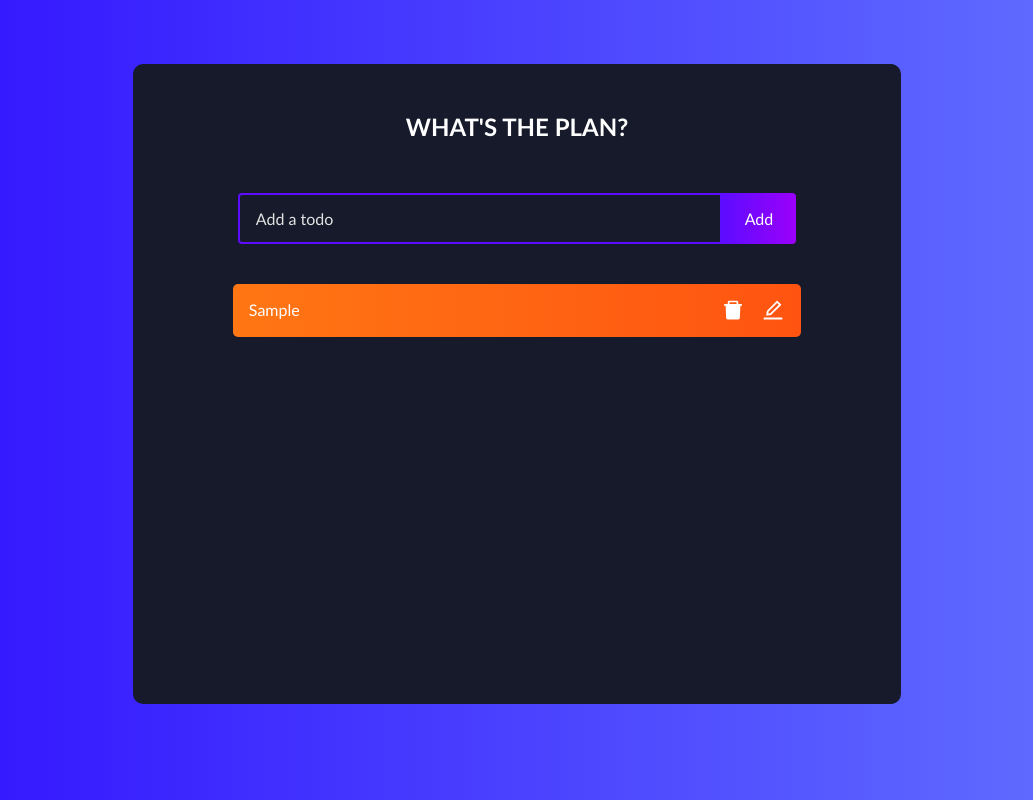
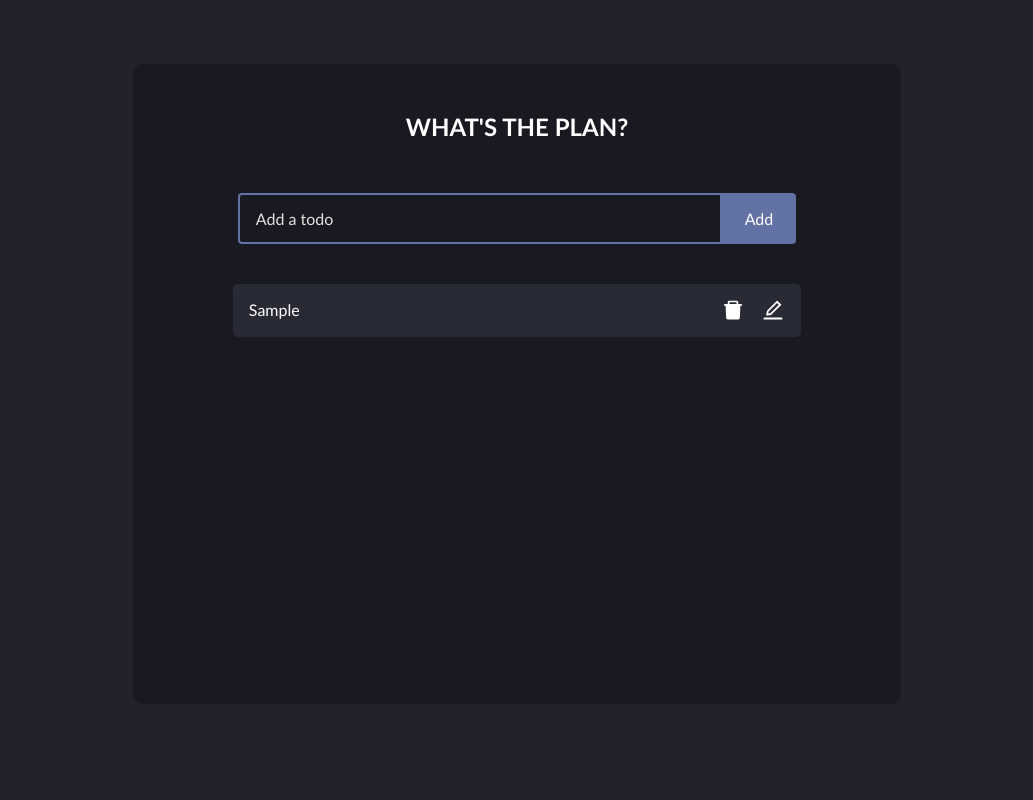
Before and after one commit to andrempeixoto/todo-react-app, a React (Create React App) app: page / in a window 1280 px wide. Both pictures are taken after typing "Sample" into the empty fields and a click on the button "Add". Shown: the whole page, without its empty margins (123-1156 px from the left). Built offline with nearby package versions, Linux system fonts and the light colour scheme; the HTML template or start-up script is replaced by a standard one.

Commit message:
Changes color pallete to dark theme

```diff
--- a/src/App.css
+++ b/src/App.css
@@ -7,11 +7,13 @@
 }
 
 body {
-  background: linear-gradient(
+  /* background-color:#1d323b; */
+  /* background: linear-gradient(
     90deg,
     rgba(48, 16, 255, 1) 0%,
     rgba(100, 115, 255, 1) 100%
-  );
+  ); */
+  background-color: #21222c;
 }
 .todo-app {
   display: flex;
@@ -19,7 +21,8 @@ body {
   justify-content: flex-start;
   width: 60vw;
   min-height: 80vh;
-  background: #161a2b;
+  /* background: #2A3F54; */
+  background-color: #191a21;
   text-align: center;
   margin: 5% auto;
   border-radius: 10px;
@@ -45,7 +48,7 @@ h1 {
   margin: 4px 0;
   padding: 14px 32px 14px 16px;
   border-radius: 4px 0 0 4px;
-  border: 2px solid #5d0cff;
+  border: 2px solid #6272a4;
   outline: none;
   width: 63%;
   background: transparent;
@@ -64,27 +67,30 @@ h1 {
   border-radius: 0 4px 4px 0;
   cursor: pointer;
   outline: none;
-  background: linear-gradient(
+  /* background: linear-gradient(
     90deg,
     rgba(93, 12, 255, 1) 0%,
     rgba(155, 0, 250, 1) 100%
-  );
+  ); */
+  background-color: #6272a4;
   color: #fff;
   text-transform: capitalize;
   font-size: 16px;
 }
 
 .todo-input.edit {
-  border: 2px solid #149fff;
+  /* border: 2px solid #149fff; */
+  border: 2px solid #8095d9;
   width: 60%;
 }
 
 .todo-button.edit {
-  background: linear-gradient(
+  /* background: linear-gradient(
     90deg,
     rgba(20, 159, 255, 1) 0%,
     rgba(17, 122, 255, 1) 100%
-  );
+  ); */
+  background-color: #8095d9;
   padding: 16px;
 }
 
@@ -99,12 +105,13 @@ h1 {
   justify-content: space-between;
   align-items: center;
   margin: 4px auto;
+  background-color: #282a36;
   color: #fff;
-  background: linear-gradient(
+  /* background: linear-gradient(
     90deg,
     rgba(255, 118, 20, 1) 0%,
     rgba(255, 84, 17, 1) 100%
-  );
+  ); */
   padding: 0 16px;
   border-radius: 5px;
   width:74%;
@@ -138,8 +145,9 @@ h1 {
 .todo-row-text {
   display: flex;
   flex: 1;
+  padding: 0.9rem 0;
   line-height: 1.5rem;
-  padding: 0.9rem 0;
+  text-align: left;
 }
 
 .icons {
```
